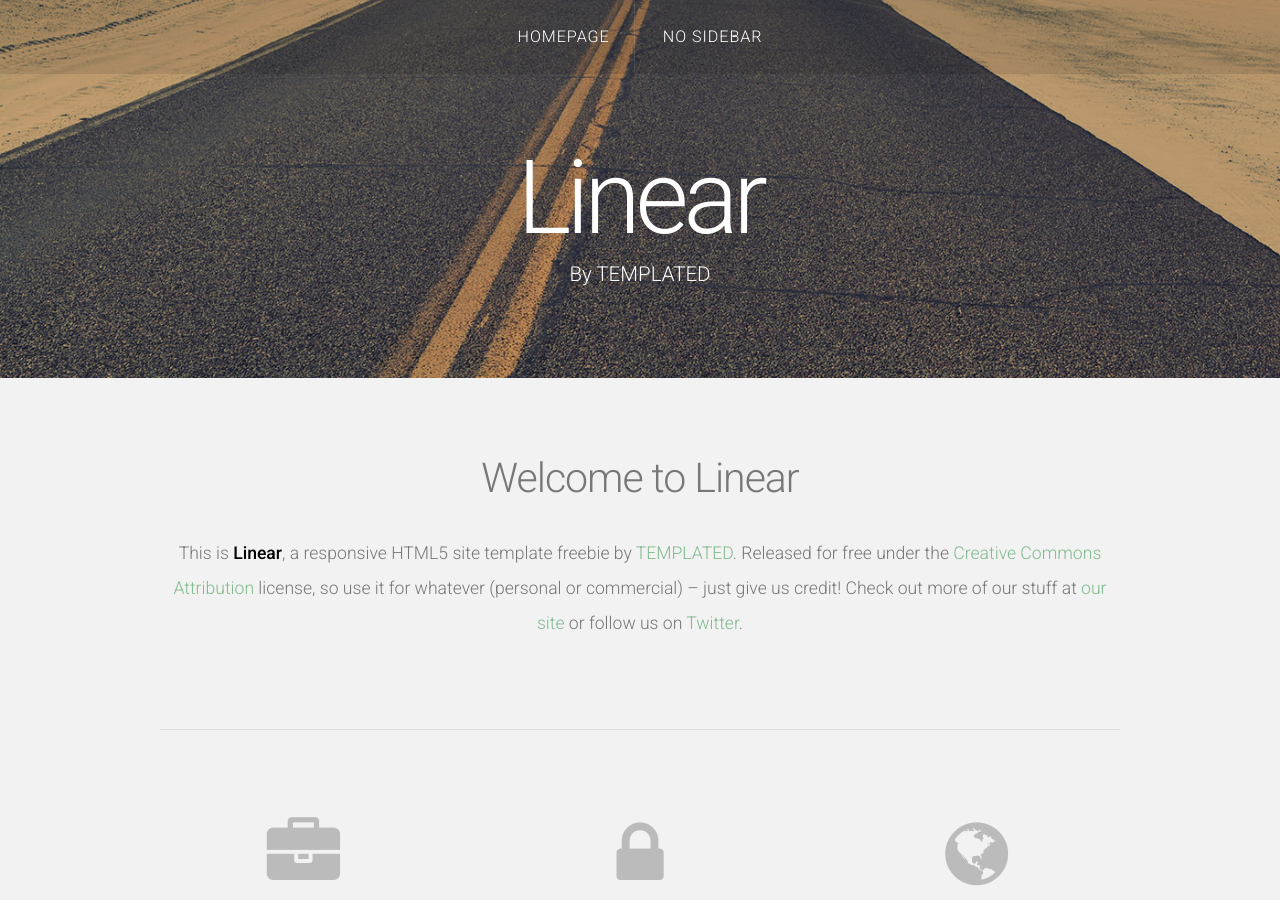
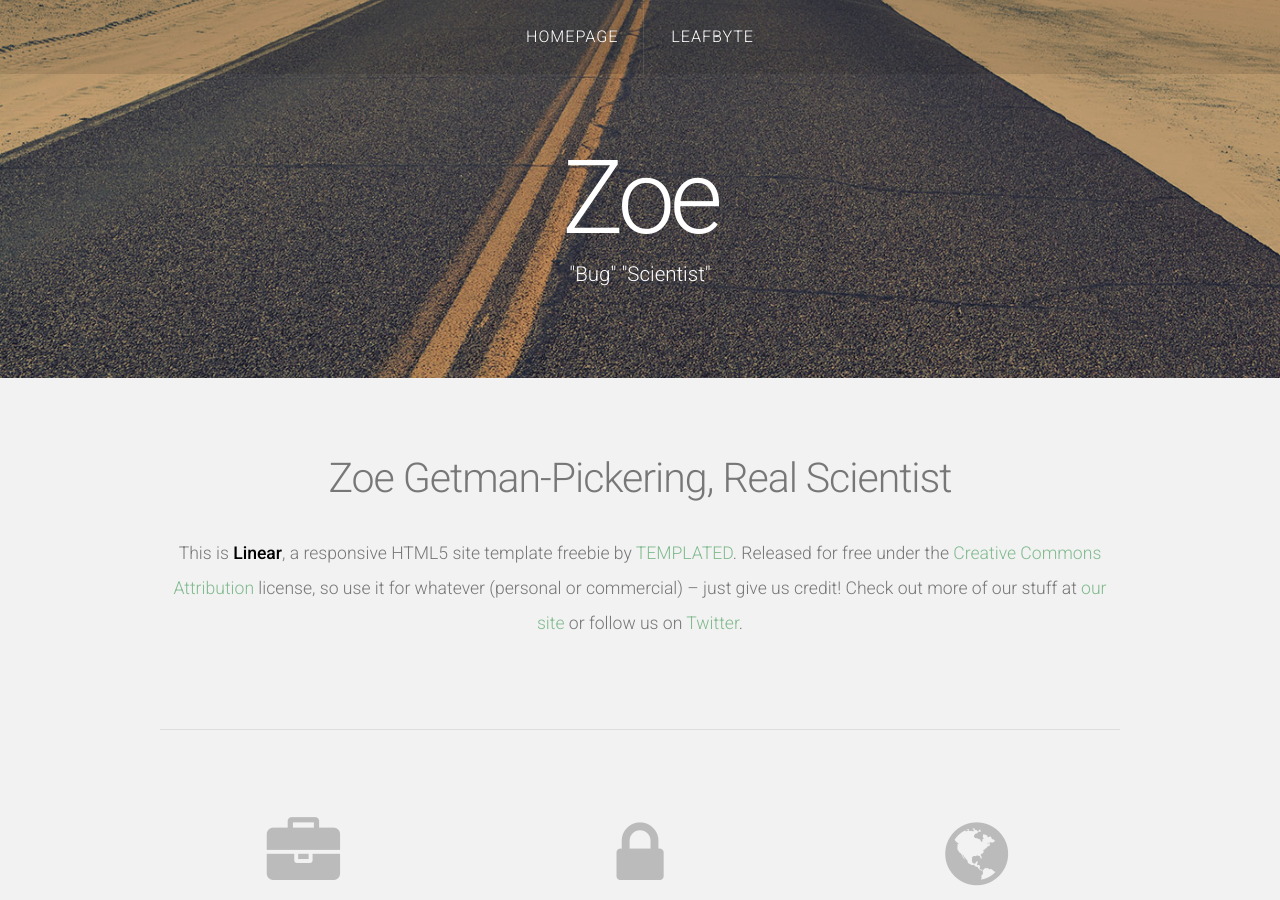
Before and after one commit to Zoegp/zoegp.github.io, a Jekyll site: the page built from index.html, in a window 1280 px wide and 900 px high. Built offline with Jekyll 4.4.1, drawn with Linux system fonts in a browser that asks for light colours; nearby versions of some CDN libraries; the list of posts is cut into pages by our own code.

Commit message:
Give titles and make nav bar work

```diff
--- a/_config.yml
+++ b/_config.yml
@@ -1,5 +1,3 @@
 name: Zoe Getman-Pickering
 description: Homepage for Zoe Getman-Pickering
 paginate: 10
-
-theme: jekyll-theme-cayman
--- a/_includes/nav.html
+++ b/_includes/nav.html
@@ -4,7 +4,7 @@
 		<ul>
 			{% assign current = page.url | downcase | split: '/' %}
 			<li {% if current[1] == 'index.html' %}class='current'{% endif %}><a href="/index.html">Homepage</a></li>
-			<li {% if current[1] == 'no-sidebar.html' %}class='current'{% endif %}><a href="/no-sidebar.html">No Sidebar</a></li>
+			<li {% if current[1] == 'no-sidebar.html' %}class='current'{% endif %}><a href="/leafbyte.html">LeafByte</a></li>
 		</ul>
 	</nav>
 </div>
--- a/_layouts/default.html
+++ b/_layouts/default.html
@@ -6,7 +6,7 @@ Released for free under the Creative Commons Attribution 3.0 license (templated.
 -->
 <html>
 <head>
-	<title>Linear by TEMPLATED</title>
+	<title>Zoe Getman-Pickering</title>
 	<meta http-equiv="content-type" content="text/html; charset=utf-8" />
 	<meta name="description" content="" />
 	<meta name="keywords" content="" />
@@ -30,8 +30,8 @@ Released for free under the Creative Commons Attribution 3.0 license (templated.
 
 			<!-- Logo -->
 			<div id="logo">
-				<h1><a href="#">Linear</a></h1>
-				<span class="tag">By TEMPLATED</span>
+				<h1><a href="#">Zoe</a></h1>
+				<span class="tag">"Bug" "Scientist"</span>
 			</div>
 		</div>
 	</div>
--- a/index.html
+++ b/index.html
@@ -6,7 +6,7 @@ layout: default
 <div id="featured">
 	<div class="container">
 		<header>
-			<h2>Welcome to Linear</h2>
+			<h2>Zoe Getman-Pickering, Real Scientist</h2>
 		</header>
 		<p>This is <strong>Linear</strong>, a responsive HTML5 site template freebie by <a href="http://templated.co">TEMPLATED</a>. Released for free under the <a href="http://templated.co/license">Creative Commons Attribution</a> license, so use it for whatever (personal or commercial) &ndash; just give us credit! Check out more of our stuff at <a href="http://templated.co">our site</a> or follow us on <a href="http://twitter.com/templatedco">Twitter</a>.</p>
 		<hr />
--- a/leafbyte.html
+++ b/leafbyte.html
@@ -31,7 +31,7 @@ Released for free under the Creative Commons Attribution 3.0 license (templated.
 		<ul>
 
 			<li ><a href="/index.html">Homepage</a></li>
-			<li ><a href="/no-sidebar.html">No Sidebar</a></li>
+			<li ><a href="/leafbyte.html">LeafByte</a></li>
 		</ul>
 	</nav>
 </div>
```
Also changed, not shown: no-sidebar.html (deleted, +0 -20 lines).
